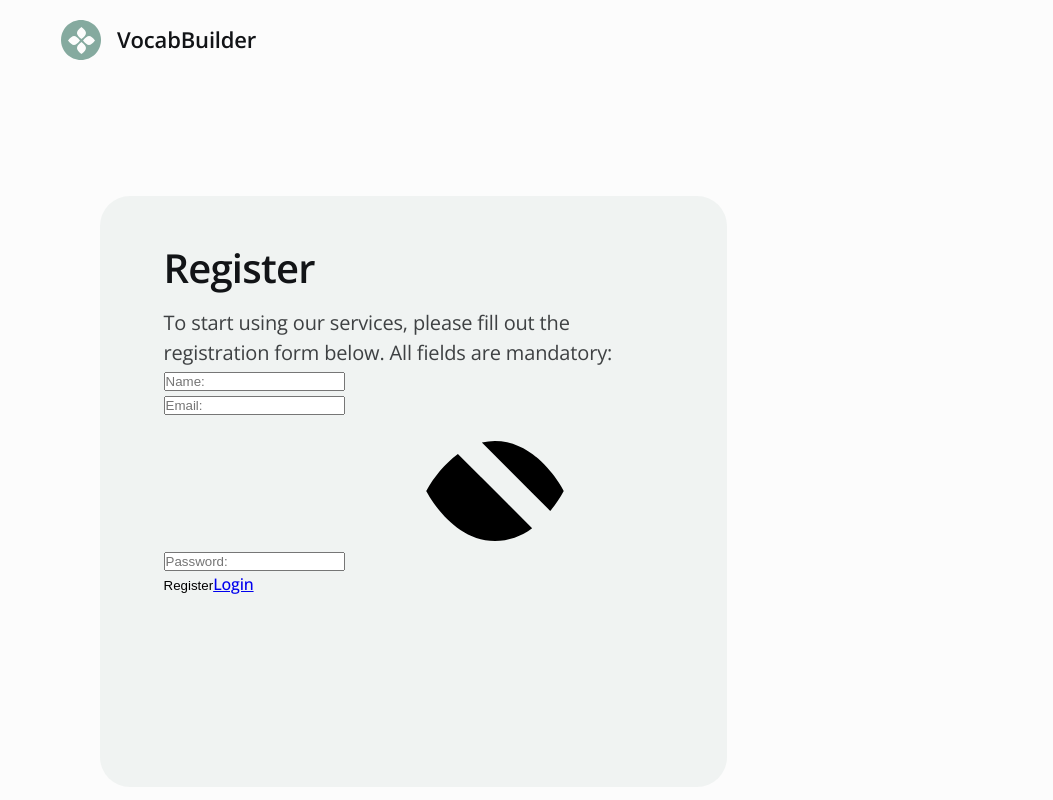
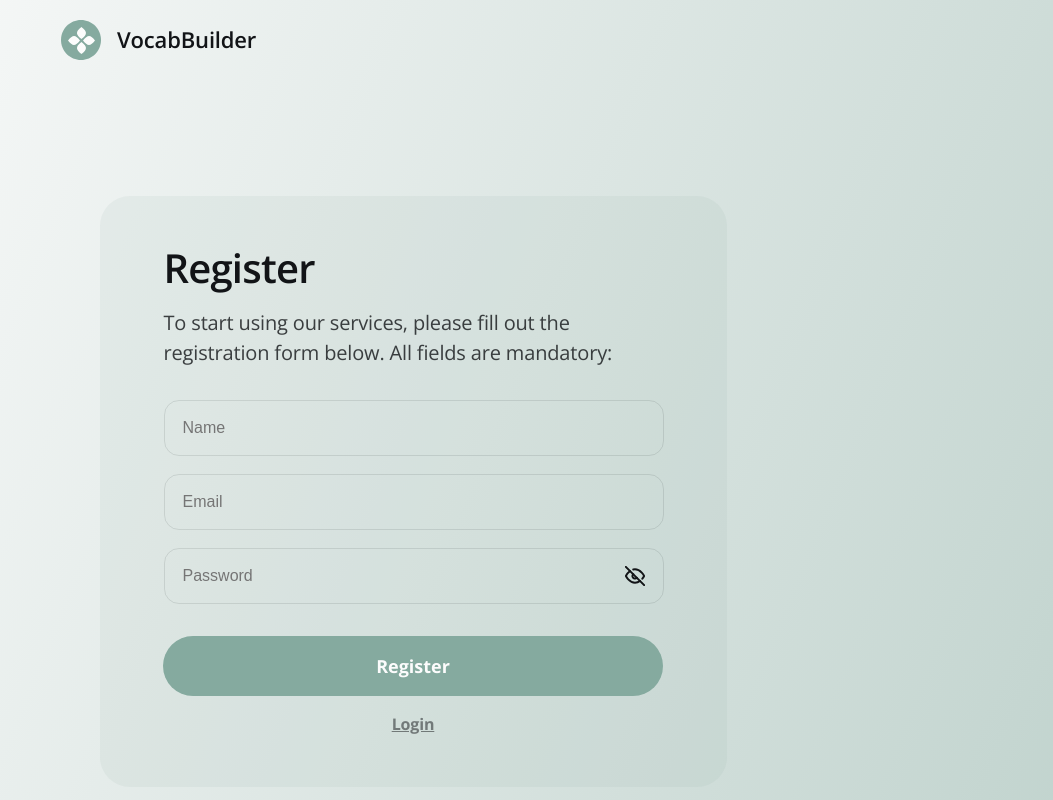
Before and after one commit to OlenaHlu/Vocab.Builder, a React (Vite) app: page /register in a window 1280 px wide. Shown: the top 800 px of the page, without its empty margins (227-1280 px from the left). Built offline with nearby package versions, Linux system fonts and the light colour scheme.

Commit message:
finish reg and log page

```diff
--- a/package.json
+++ b/package.json
@@ -11,6 +11,7 @@
   "devDependencies": {
     "@types/react": "^19.1.8",
     "@types/react-dom": "^19.1.6",
+    "@vitejs/plugin-react": "^4.7.0",
     "typescript": "~5.8.3",
     "vite": "^7.0.4"
   },
--- a/src/components/AuthBlocks/Forms/Form.module.css
+++ b/src/components/AuthBlocks/Forms/Form.module.css
@@ -4,6 +4,10 @@
   height: 549px;
   background-color: var(--light-green);
   padding: 32px 16px 57px 16px;
+}
+
+.logContainer {
+  height: 479px;
 }
 
 .info {
@@ -24,6 +28,78 @@
   color: var(--light-black);
 }
 
+.inputsBlock {
+  display: flex;
+  flex-direction: column;
+  gap: 14px;
+  margin-top: 16px;
+}
+
+.logInputBlocks {
+  margin-top: 40px;
+}
+
+.input {
+  border: 1px solid rgba(18, 20, 23, 0.1);
+  border-radius: 15px;
+  padding: 16px 18px;
+  width: 343px;
+  height: 56px;
+  background-color: transparent;
+
+  font-weight: 400;
+  font-size: 16px;
+  line-height: 1.5;
+  color: var(--black);
+}
+
+.input::placeholder {
+  font-weight: 400;
+  font-size: 16px;
+  line-height: 1.5;
+}
+
+.inputPwd {
+  position: relative;
+}
+
+.icon {
+  position: absolute;
+  width: 20px;
+  height: 20px;
+  top: 18px;
+  right: 18px;
+  stroke: var(--black);
+  fill: none;
+}
+
+.submitBlock {
+  display: flex;
+  flex-direction: column;
+  align-items: center;
+  gap: 16px;
+  margin-top: 16px;
+}
+
+.formBtn {
+  border-radius: 30px;
+  padding: 16px 16px;
+  width: 343px;
+  height: 56px;
+  background-color: var(--green);
+
+  font-family: var(--font-family);
+  font-weight: 700;
+  font-size: 16px;
+  line-height: 1.5;
+  color: var(--white);
+}
+
+.navigation {
+  font-weight: 700;
+  color: rgba(18, 20, 23, 0.5);
+}
+
 /*=================Tablet=================*/
 @media screen and (min-width: 768px) {
   .formContainer {
@@ -33,16 +109,49 @@
     padding: 48px 64px;
   }
 
+  .logContainer {
+    height: 518px;
+  }
+
   .title {
     font-size: 40px;
     line-height: 1.2;
     letter-spacing: -0.05rem;
   }
-}
 
-.text {
-  font-size: 20px;
-  line-height: 1.5;
+  .text {
+    font-size: 20px;
+    line-height: 1.5;
+  }
+
+  .inputsBlock {
+    gap: 18px;
+    margin-top: 32px;
+  }
+
+  .logInputBlocks {
+    margin-top: 32px;
+  }
+
+  .input {
+    width: 500px;
+  }
+
+  .inputPwd {
+    height: 56px;
+  }
+
+  .submitBlock {
+    margin-top: 14px;
+  }
+
+  .formBtn {
+    width: 500px;
+    height: 60px;
+
+    font-size: 18px;
+    line-height: 1.56;
+  }
 }
 
 /*=================Desktop=================*/
--- a/src/components/AuthBlocks/Forms/LoginForm.tsx
+++ b/src/components/AuthBlocks/Forms/LoginForm.tsx
@@ -38,7 +38,7 @@ const RegistrationForm = () => {
   };
 
   return (
-    <section className={css.formContainer}>
+    <section className={`${css.formContainer} ${css.logContainer}`}>
       <div className={css.info}>
         <h2 className={css.title}>Login</h2>
         <p className={css.text}>
@@ -46,22 +46,22 @@ const RegistrationForm = () => {
         </p>
       </div>
       <form onSubmit={handleSubmit(onSubmit)}>
-        <div>
+        <div className={`${css.inputsBlock} ${css.logInputBlocks}`}>
           <div>
             <input
               className={css.input}
               type="text"
               {...register("email")}
-              placeholder="Email:"
+              placeholder="Email"
               autoComplete="email"
             />
             {errors.email && <p>{errors.email.message}</p>}
           </div>
-          <div>
+          <div className={css.inputPwd}>
             <input
               className={css.input}
               {...register("password")}
-              placeholder="Password:"
+              placeholder="Password"
               type={isVisiblePwd ? "text" : "password"}
               autoComplete="current-password"
             />
@@ -74,10 +74,18 @@ const RegistrationForm = () => {
             </button>
             {errors.password && <p>{errors.password.message}</p>}
           </div>
-          <button type="submit" disabled={isSubmitting}>
-            {isSubmitting ? "loading..." : "Login"}
-          </button>
-          <Link to="/register">Register</Link>
+          <div className={css.submitBlock}>
+            <button
+              className={css.formBtn}
+              type="submit"
+              disabled={isSubmitting}
+            >
+              {isSubmitting ? "loading..." : "Login"}
+            </button>
+            <Link className={css.navigation} to="/register">
+              Register
+            </Link>
+          </div>
         </div>
       </form>
     </section>
--- a/src/components/AuthBlocks/Forms/RegistrationForm.tsx
+++ b/src/components/AuthBlocks/Forms/RegistrationForm.tsx
@@ -49,13 +49,13 @@ const RegistrationForm = () => {
         </p>
       </div>
       <form onSubmit={handleSubmit(onSubmit)}>
-        <div>
+        <div className={css.inputsBlock}>
           <div>
             <input
               className={css.input}
               type="text"
               {...register("name")}
-              placeholder="Name:"
+              placeholder="Name"
               autoComplete="name"
             />
             {errors.name && <p>{errors.name.message}</p>}
@@ -65,16 +65,16 @@ const RegistrationForm = () => {
               className={css.input}
               type="text"
               {...register("email")}
-              placeholder="Email:"
+              placeholder="Email"
               autoComplete="email"
             />
             {errors.email && <p>{errors.email.message}</p>}
           </div>
-          <div>
+          <div className={css.inputPwd}>
             <input
               className={css.input}
               {...register("password")}
-              placeholder="Password:"
+              placeholder="Password"
               type={isVisiblePwd ? "text" : "password"}
               autoComplete="current-password"
             />
@@ -87,11 +87,17 @@ const RegistrationForm = () => {
             </button>
             {errors.password && <p>{errors.password.message}</p>}
           </div>
-          <div>
-            <button type="submit" disabled={isSubmitting}>
+          <div className={css.submitBlock}>
+            <button
+              className={css.formBtn}
+              type="submit"
+              disabled={isSubmitting}
+            >
               {isSubmitting ? "loading" : "Register"}
             </button>
-            <Link to="/login">Login</Link>
+            <Link className={css.navigation} to="/login">
+              Login
+            </Link>
           </div>
         </div>
       </form>
--- a/src/components/AuthBlocks/Wrapper/Wrapper.module.css
+++ b/src/components/AuthBlocks/Wrapper/Wrapper.module.css
@@ -3,6 +3,8 @@
   flex-direction: column;
   align-items: center;
   gap: 43px;
+  width: 100%;
+  min-height: 100vh;
 }
 
 .banner {
@@ -38,7 +40,7 @@
   .wrapperContainer {
     flex-direction: column-reverse;
     align-items: center;
-    justify-content: center;
+    justify-content: flex-start;
     gap: 98px;
     margin-top: 116px;
     margin-bottom: 106px;
@@ -47,9 +49,11 @@
   .picture {
     display: none;
   }
+
   .text {
     font-size: 16px;
     line-height: 1.5;
+    margin-bottom: 106px;
   }
 }
 
@@ -57,7 +61,7 @@
 @media screen and (min-width: 1440px) {
   .wrapperContainer {
     flex-direction: row-reverse;
-    align-items: center;
+    align-items: flex-start;
     justify-content: center;
     gap: 80px;
     margin-top: 40px;
--- /dev/null
+++ b/src/pages/RegistrationPage/RegistrationPage.module.css
@@ -0,0 +1,23 @@
+/*=================Tablet=================*/
+@media screen and (min-width: 768px) {
+  .regContainer {
+    min-height: 100vh;
+    background-image: linear-gradient(
+      292deg,
+      rgba(133, 170, 159, 0.51) 0%,
+      rgba(255, 255, 255, 0) 100%
+    );
+  }
+}
+
+/*=================Desktop=================*/
+@media screen and (min-width: 1440px) {
+  .regContainer {
+    min-height: 100vh;
+    background-image: linear-gradient(
+      292deg,
+      rgba(133, 170, 159, 0.51) 0%,
+      rgba(255, 255, 255, 0) 100%
+    );
+  }
+}
--- a/src/pages/RegistrationPage/RegistrationPage.tsx
+++ b/src/pages/RegistrationPage/RegistrationPage.tsx
@@ -1,17 +1,19 @@
+import css from "./RegistrationPage.module.css";
+
 import Header from "../../components/Header/Header";
 import Wrapper from "../../components/AuthBlocks/Wrapper/Wrapper";
 import RegistrationForm from "../../components/AuthBlocks/Forms/RegistrationForm";
 
 const RegistrationPage = () => {
   return (
-    <>
+    <div className={css.regContainer}>
       <Header />
       <main>
         <Wrapper>
           <RegistrationForm />
         </Wrapper>
       </main>
-    </>
+    </div>
   );
 };
 
--- a/src/style.css
+++ b/src/style.css
@@ -13,6 +13,9 @@
   --white-1: #f8f8f8;
 }
 
+html {
+  height: 100%;
+}
 body {
   background-color: var(--white);
   font-family: var(--font-family);
@@ -21,6 +24,7 @@ body {
   line-height: 1.5;
   letter-spacing: -0.01rem;
   color: var(--black);
+  height: 100%;
 }
 
 * {
--- /dev/null
+++ b/vite.config.ts
@@ -0,0 +1,5 @@
+import { defineConfig } from "vite";
+import react from "@vitejs/plugin-react";
+export default defineConfig({
+  plugins: [react()],
+});
```
Also changed, not shown: 1 other file (tests, documents, lock files or other folders).
